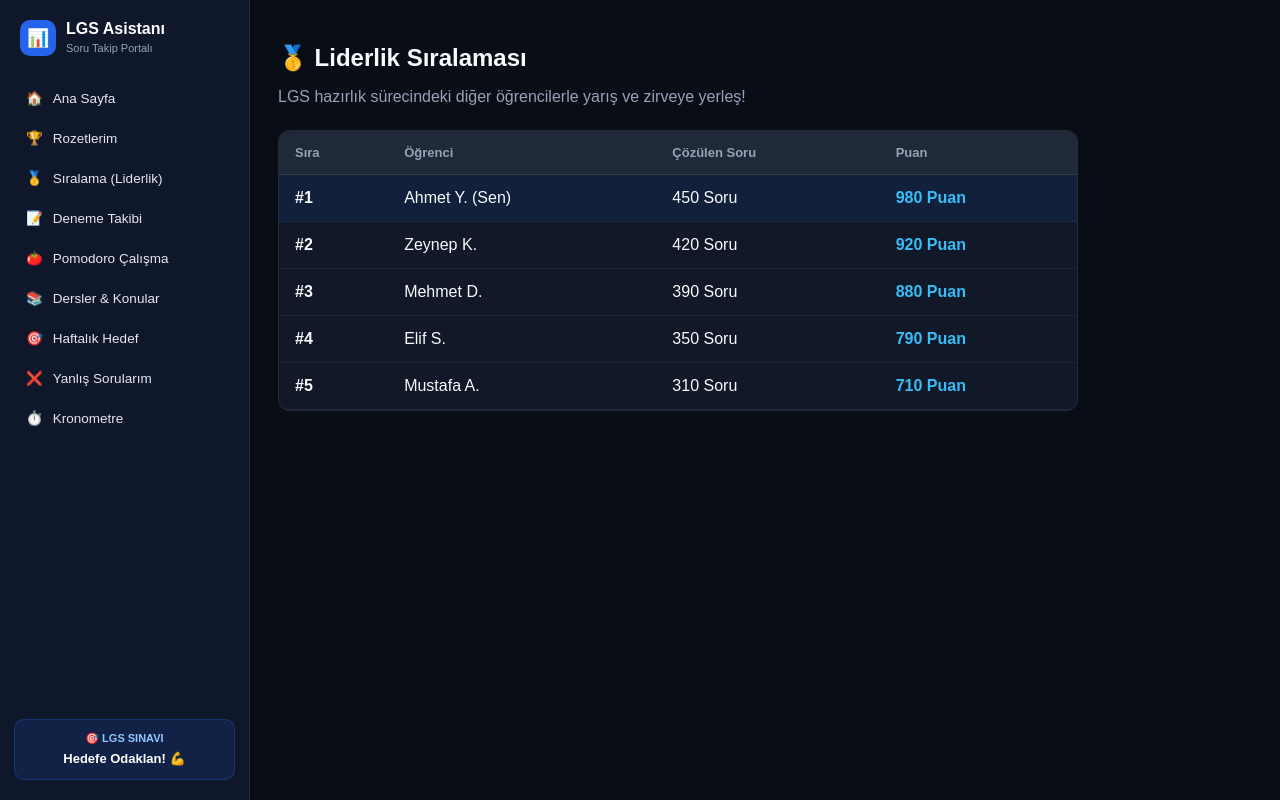
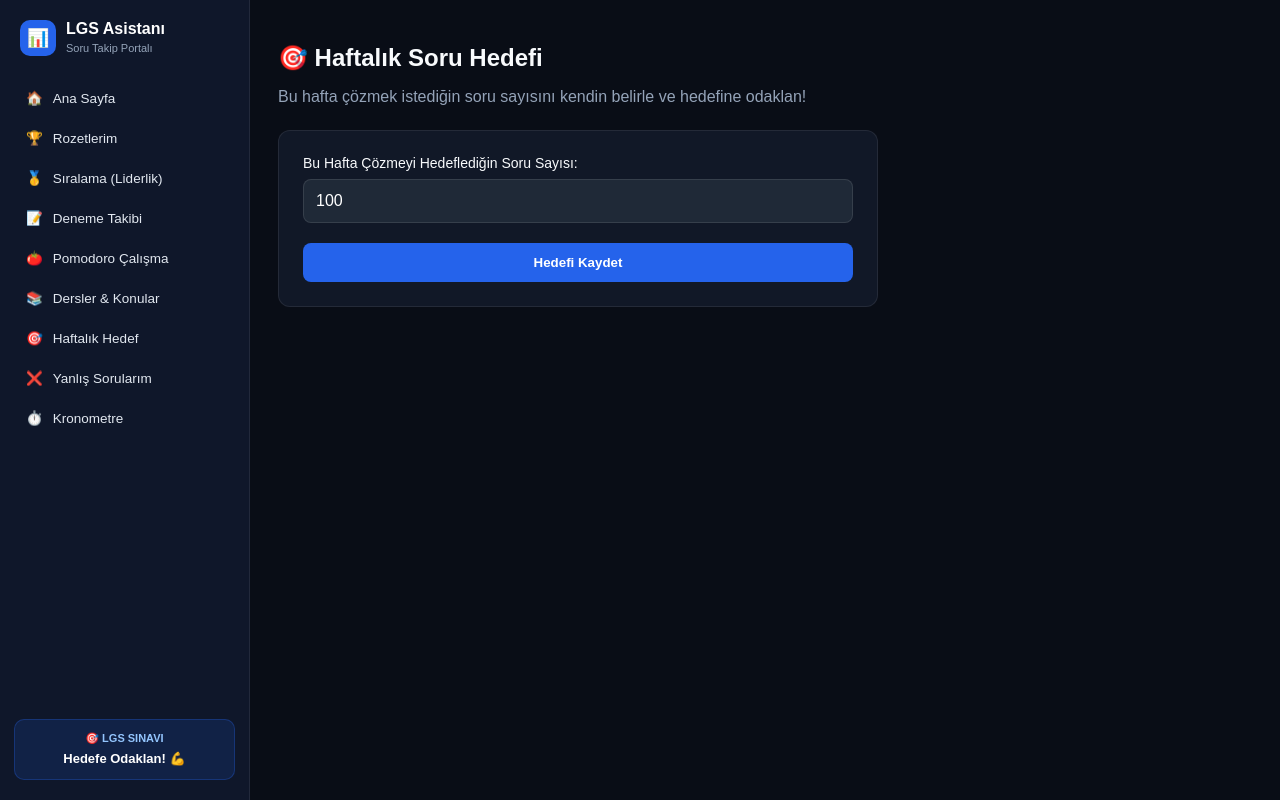
Before and after one commit to ienesbakrac-arch/lgs-soru-takip, a Next.js app: page /siralama in a window 1280 px wide. Built offline with nearby package versions, Linux system fonts and the light colour scheme.

Commit message:
Add files via upload

```diff
--- a/src/app/siralama/page.tsx
+++ b/src/app/siralama/page.tsx
@@ -1,41 +1,49 @@
 "use client";
+import { useState, useEffect } from "react";
 
-export default function Siralama() {
-  const ogrenciler = [
-    { sira: 1, isim: "Ahmet Y. (Sen)", soru: 450, puan: 980 },
-    { sira: 2, isim: "Zeynep K.", soru: 420, puan: 920 },
-    { sira: 3, isim: "Mehmet D.", soru: 390, puan: 880 },
-    { sira: 4, isim: "Elif S.", soru: 350, puan: 790 },
-    { sira: 5, isim: "Mustafa A.", soru: 310, puan: 710 },
-  ];
+export default function HaftalikHedef() {
+  const [hedef, setHedef] = useState("100");
+  const [kaydedildi, setKaydedildi] = useState(false);
+
+  useEffect(() => {
+    const kayitliHedef = localStorage.getItem("lgs_haftalik_hedef");
+    if (kayitliHedef) {
+      setHedef(kayitliHedef);
+    }
+  }, []);
+
+  const handleKaydet = (e: React.FormEvent) => {
+    e.preventDefault();
+    localStorage.setItem("lgs_haftalik_hedef", hedef);
+    setKaydedildi(true);
+    setTimeout(() => setKaydedildi(false), 3000);
+  };
 
   return (
-    <div style={{ color: "#f8fafc", maxWidth: "800px" }}>
-      <h1 style={{ fontSize: "24px", marginBottom: "8px" }}>🥇 Liderlik Sıralaması</h1>
-      <p style={{ color: "#94a3b8", marginBottom: "24px" }}>LGS hazırlık sürecindeki diğer öğrencilerle yarış ve zirveye yerleş!</p>
+    <div style={{ color: "#f8fafc", maxWidth: "600px" }}>
+      <h1 style={{ fontSize: "24px", marginBottom: "8px" }}>🎯 Haftalık Soru Hedefi</h1>
+      <p style={{ color: "#94a3b8", marginBottom: "24px" }}>Bu hafta çözmek istediğin soru sayısını kendin belirle ve hedefine odaklan!</p>
 
-      <div style={{ backgroundColor: "#111827", borderRadius: "12px", border: "1px solid rgba(255,255,255,0.08)", overflow: "hidden" }}>
-        <table style={{ width: "100%", borderCollapse: "collapse", textAlign: "left" }}>
-          <thead>
-            <tr style={{ backgroundColor: "#1f2937", borderBottom: "1px solid rgba(255,255,255,0.08)", color: "#94a3b8", fontSize: "13px" }}>
-              <th style={{ padding: "14px 16px" }}>Sıra</th>
-              <th style={{ padding: "14px 16px" }}>Öğrenci</th>
-              <th style={{ padding: "14px 16px" }}>Çözülen Soru</th>
-              <th style={{ padding: "14px 16px" }}>Puan</th>
-            </tr>
-          </thead>
-          <tbody>
-            {ogrenciler.map((item) => (
-              <tr key={item.sira} style={{ borderBottom: "1px solid rgba(255,255,255,0.05)", backgroundColor: item.sira === 1 ? "rgba(37, 99, 235, 0.1)" : "transparent" }}>
-                <td style={{ padding: "14px 16px", fontWeight: "bold" }}>#{item.sira}</td>
-                <td style={{ padding: "14px 16px" }}>{item.isim}</td>
-                <td style={{ padding: "14px 16px" }}>{item.soru} Soru</td>
-                <td style={{ padding: "14px 16px", color: "#38bdf8", fontWeight: "bold" }}>{item.puan} Puan</td>
-              </tr>
-            ))}
-          </tbody>
-        </table>
-      </div>
+      {kaydedildi && (
+        <div style={{ backgroundColor: "rgba(34, 197, 94, 0.15)", border: "1px solid #22c55e", padding: "12px", borderRadius: "8px", color: "#4ade80", marginBottom: "20px" }}>
+          ✅ Haftalık hedefin başarıyla kaydedildi!
+        </div>
+      )}
+
+      <form onSubmit={handleKaydet} style={{ backgroundColor: "#111827", padding: "24px", borderRadius: "12px", border: "1px solid rgba(255,255,255,0.08)" }}>
+        <label style={{ display: "block", marginBottom: "8px", fontSize: "14px", fontWeight: 500 }}>
+          Bu Hafta Çözmeyi Hedeflediğin Soru Sayısı:
+        </label>
+        <input
+          type="number"
+          value={hedef}
+          onChange={(e) => setHedef(e.target.value)}
+          style={{ width: "100%", padding: "12px", borderRadius: "8px", backgroundColor: "#1f2937", border: "1px solid rgba(255,255,255,0.1)", color: "#fff", fontSize: "16px", marginBottom: "20px", boxSizing: "border-box" }}
+        />
+        <button type="submit" style={{ backgroundColor: "#2563eb", color: "#fff", border: "none", padding: "12px 20px", borderRadius: "8px", fontWeight: 600, cursor: "pointer", width: "100%" }}>
+          Hedefi Kaydet
+        </button>
+      </form>
     </div>
   );
 }
```
